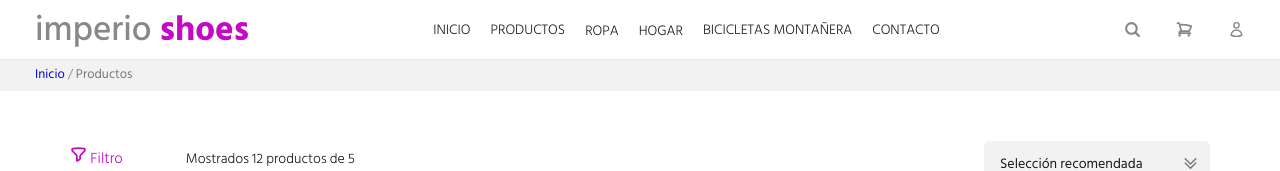
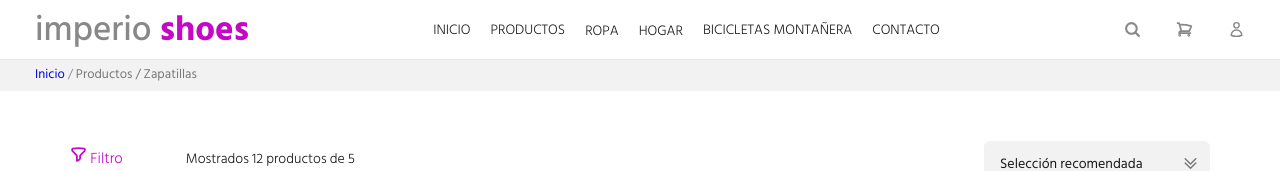
Before and after one commit to gszcode/E-commerce, a React (Vite) app: page /products/sneakers in a window 1280 px wide. Shown: the top 171 px of the page. Built offline with nearby package versions, Linux system fonts and the light colour scheme.

Commit message:
se agrego breadcrumbs a los componente de productos

```diff
--- a/src/json/links.ts
+++ b/src/json/links.ts
@@ -1,6 +1,6 @@
 export const clothes_links = [
   {
-    link: 'Pijamas y Batamantas',
+    link: 'Pijamas y Mantas',
     href: 'products/pajama-blanket'
   },
   {
@@ -8,7 +8,7 @@ export const clothes_links = [
     href: 'products/underwear'
   },
   {
-    link: 'Zapatillas Deportivas',
+    link: 'Zapatillas',
     href: 'products/sneakers'
   }
 ]
--- a/src/page/Products/AllProducts/index.tsx
+++ b/src/page/Products/AllProducts/index.tsx
@@ -19,7 +19,7 @@ const allProducts = [
 ]
 
 const AllProducts = () => {
-  return <Products products={allProducts} />
+  return <Products products={allProducts} page="/ Todos" />
 }
 
 export default AllProducts
--- a/src/page/Products/ClothesProducts/PajamasBlankets/index.tsx
+++ b/src/page/Products/ClothesProducts/PajamasBlankets/index.tsx
@@ -2,7 +2,7 @@ import Products from '../..'
 import { pajamas_blankets } from '../../../../json/clothes_products'
 
 const PajamasAndBlankets = () => {
-  return <Products products={pajamas_blankets} />
+  return <Products products={pajamas_blankets} page="/ Pijamas & Mantas" />
 }
 
 export default PajamasAndBlankets
--- a/src/page/Products/ClothesProducts/Sneakers/index.tsx
+++ b/src/page/Products/ClothesProducts/Sneakers/index.tsx
@@ -2,7 +2,7 @@ import Products from '../..'
 import { sneakers } from '../../../../json/clothes_products'
 
 const Sneakers = () => {
-  return <Products products={sneakers} />
+  return <Products products={sneakers} page="/ Zapatillas" />
 }
 
 export default Sneakers
--- a/src/page/Products/ClothesProducts/Underwear/index.tsx
+++ b/src/page/Products/ClothesProducts/Underwear/index.tsx
@@ -2,7 +2,7 @@ import Products from '../..'
 import { underwear } from '../../../../json/clothes_products'
 
 const Underwear = () => {
-  return <Products products={underwear} />
+  return <Products products={underwear} page="/ Ropa Interior" />
 }
 
 export default Underwear
--- a/src/page/Products/HomeProducts/Blankets/index.tsx
+++ b/src/page/Products/HomeProducts/Blankets/index.tsx
@@ -2,7 +2,7 @@ import Products from '../..'
 import { blankets } from '../../../../json/home_products'
 
 const Blankets = () => {
-  return <Products products={blankets} />
+  return <Products products={blankets} page="/ Mantas" />
 }
 
 export default Blankets
--- a/src/page/Products/HomeProducts/Several/index.tsx
+++ b/src/page/Products/HomeProducts/Several/index.tsx
@@ -2,7 +2,7 @@ import Products from '../..'
 import { several } from '../../../../json/home_products'
 
 const Several = () => {
-  return <Products products={several} />
+  return <Products products={several} page="/ Varios" />
 }
 
 export default Several
--- a/src/page/Products/HomeProducts/Sofas/index.tsx
+++ b/src/page/Products/HomeProducts/Sofas/index.tsx
@@ -2,7 +2,7 @@ import Products from '../..'
 import { sofas } from '../../../../json/home_products'
 
 const Sofas = () => {
-  return <Products products={sofas} />
+  return <Products products={sofas} page="/ Sofás" />
 }
 
 export default Sofas
--- a/src/page/Products/index.tsx
+++ b/src/page/Products/index.tsx
@@ -6,7 +6,12 @@ import ReactPaginate from 'react-paginate'
 import { useState } from 'react'
 import { Product } from '../../typescript/interfaces/product.interface'
 
-const Products = ({ products }: { products: Array<Product> }) => {
+interface ProductsProps {
+  products: Array<Product>
+  page: string
+}
+
+const Products = ({ products, page = '' }: ProductsProps) => {
   const [currentPage, setCurrentPage] = useState(0)
   const itemsPerPage = 12
   const indexOfLastProduct = (currentPage + 1) * itemsPerPage
@@ -22,7 +27,7 @@ const Products = ({ products }: { products: Array<Product> }) => {
 
   return (
     <section className={styles.container}>
-      <BreadCrumbs page="Productos" />
+      <BreadCrumbs page={`Productos ${page}`} />
       <div className={styles.products_container}>
         <div className={styles.filters}>
           <div className={styles.filter}>
```
